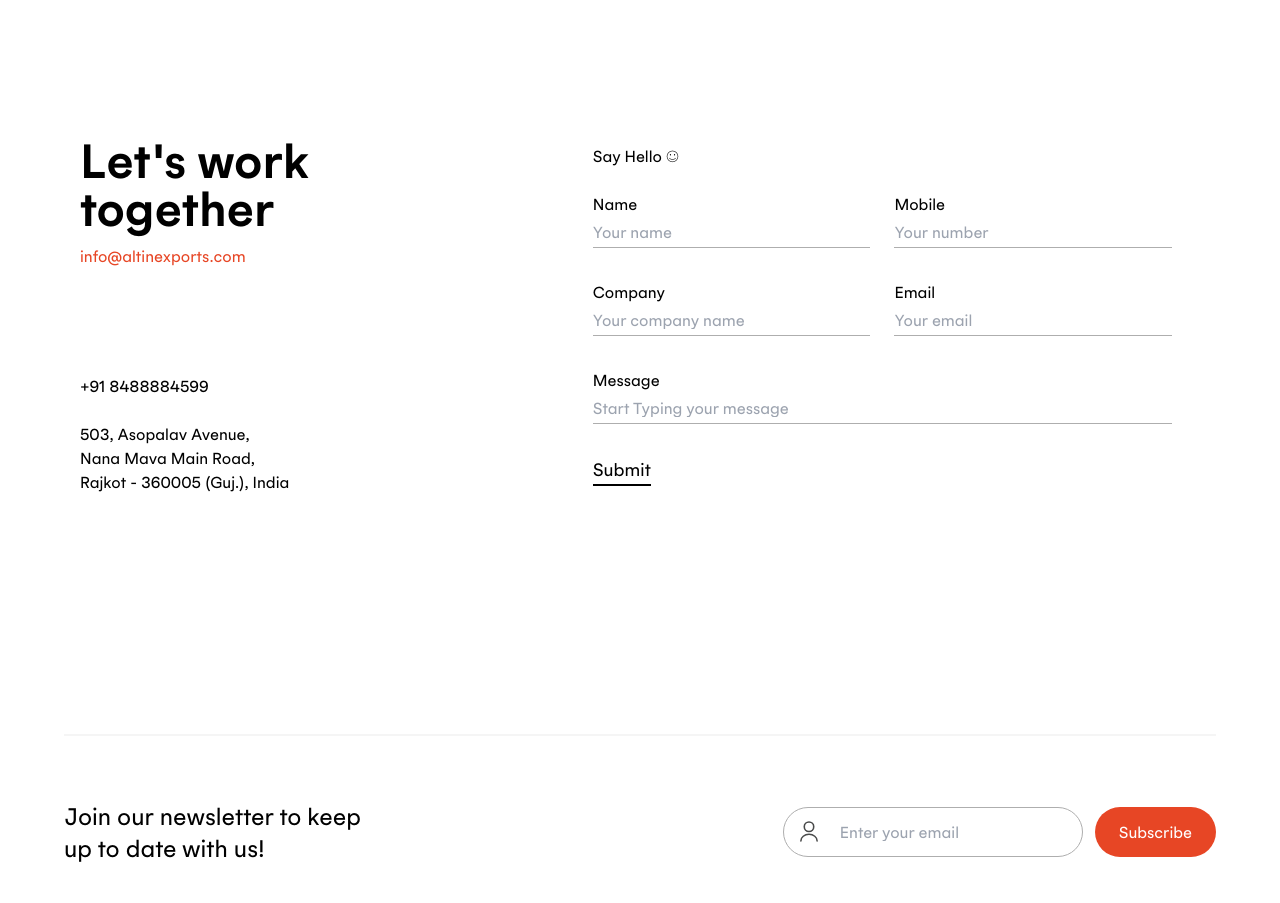
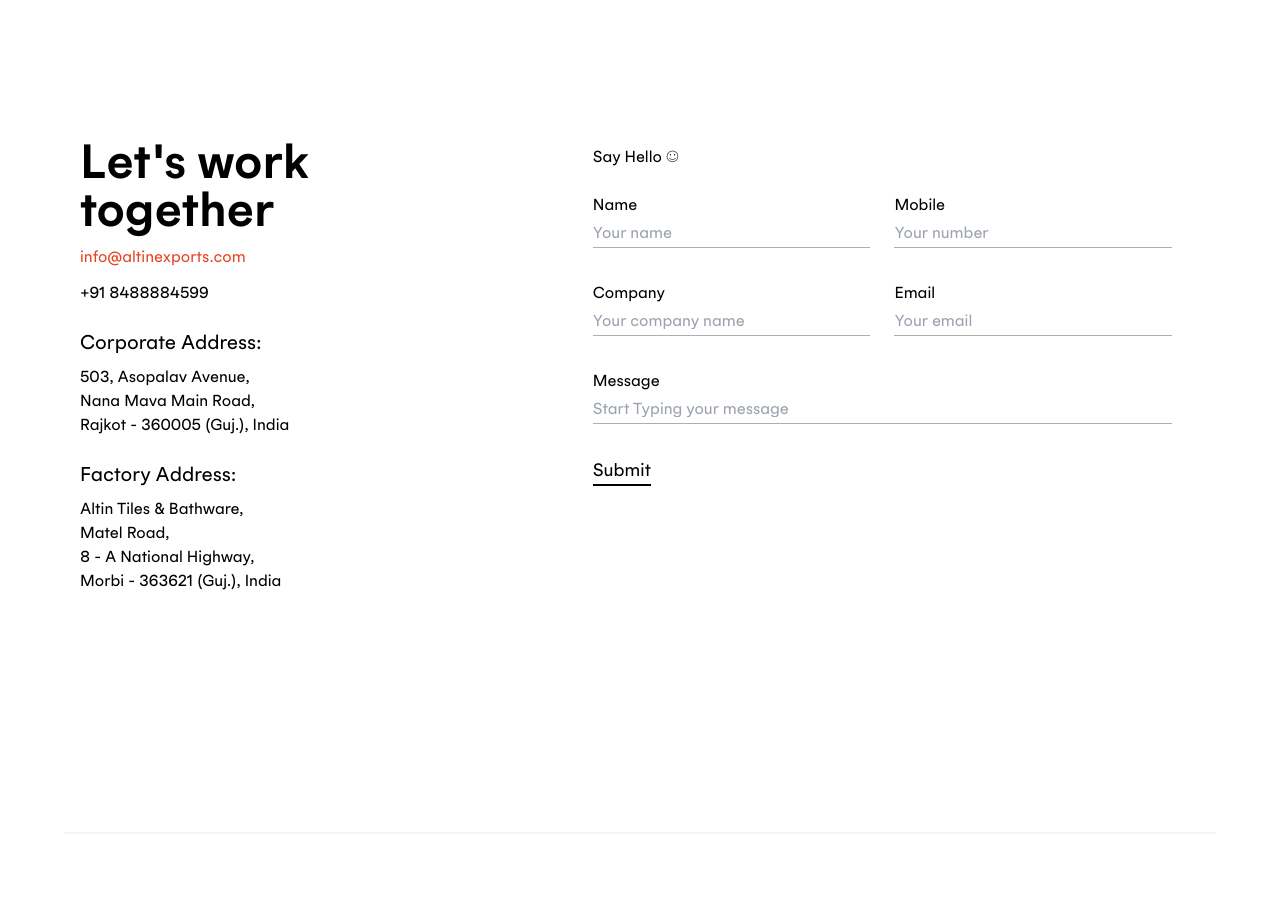
Before and after one commit to vtalix-anshul/altin, a React (Vite) app: page /contact-us in a window 1280 px wide. Shown: the part 840-1743 px from the top of the page. Built offline with nearby package versions, Linux system fonts and the light colour scheme.

Commit message:
Added address for the organization

```diff
--- a/src/components/ContactComponents/HomeBanner.jsx
+++ b/src/components/ContactComponents/HomeBanner.jsx
@@ -59,16 +59,24 @@
             <div className="px-4 py-24 lg:py-44 lg:px-16 container grid grid-cols-1 gap-16 items-center">
                 <div className="grid grid-cols-1 md:grid-cols-[50%_50%] lg:grid-cols-[40%_60%] gap-6 md:gap-3">
                     <div className="contact__heading px-4 h-full flex flex-col justify-between">
-                        <div className="contact__heading__child flex flex-col gap-3">
+                        <div className="contact__heading__child flex flex-col gap-3 mb-6">
                             <h3 className="text-3xl lg:text-5xl font-semibold">Let&apos;s work together</h3>
                             <a href="mailto:info@altinexports.com" className="text-orange w-fit">info@altinexports.com</a>
+                            <a href="tel:+918488884599" target="_blank">+91 8488884599</a>
                         </div>
                         <div className="aline__info flex flex-col justify-between gap-6">
-                            <a href="tel:+918488884599" target="_blank">+91 8488884599</a>
                             <div className="contact__info">
+                                <h2 className="text-xl mb-2">Corporate Address:</h2>
                                 <p>503, Asopalav Avenue,</p>
                                 <p>Nana Mava Main Road,</p>
                                 <p>Rajkot - 360005 (Guj.), India</p>
+                            </div>
+                            <div className="contact__info">
+                                <h2 className="text-xl mb-2">Factory Address:</h2>
+                                <p>Altin Tiles & Bathware,</p>
+                                <p>Matel Road,</p>
+                                <p>8 - A National Highway,</p>
+                                <p>Morbi - 363621 (Guj.), India</p>
                             </div>
                         </div>
                     </div>
```
